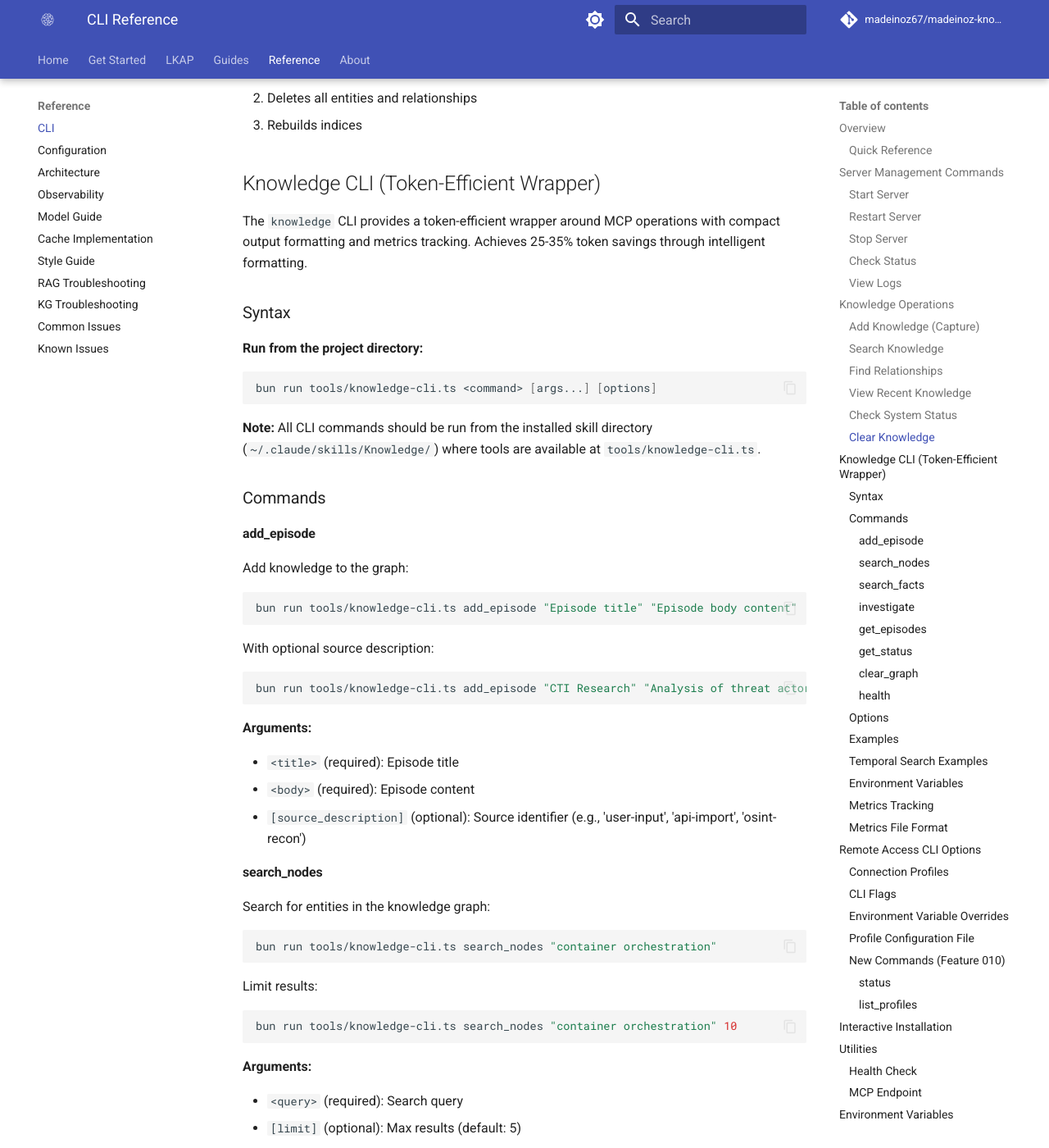
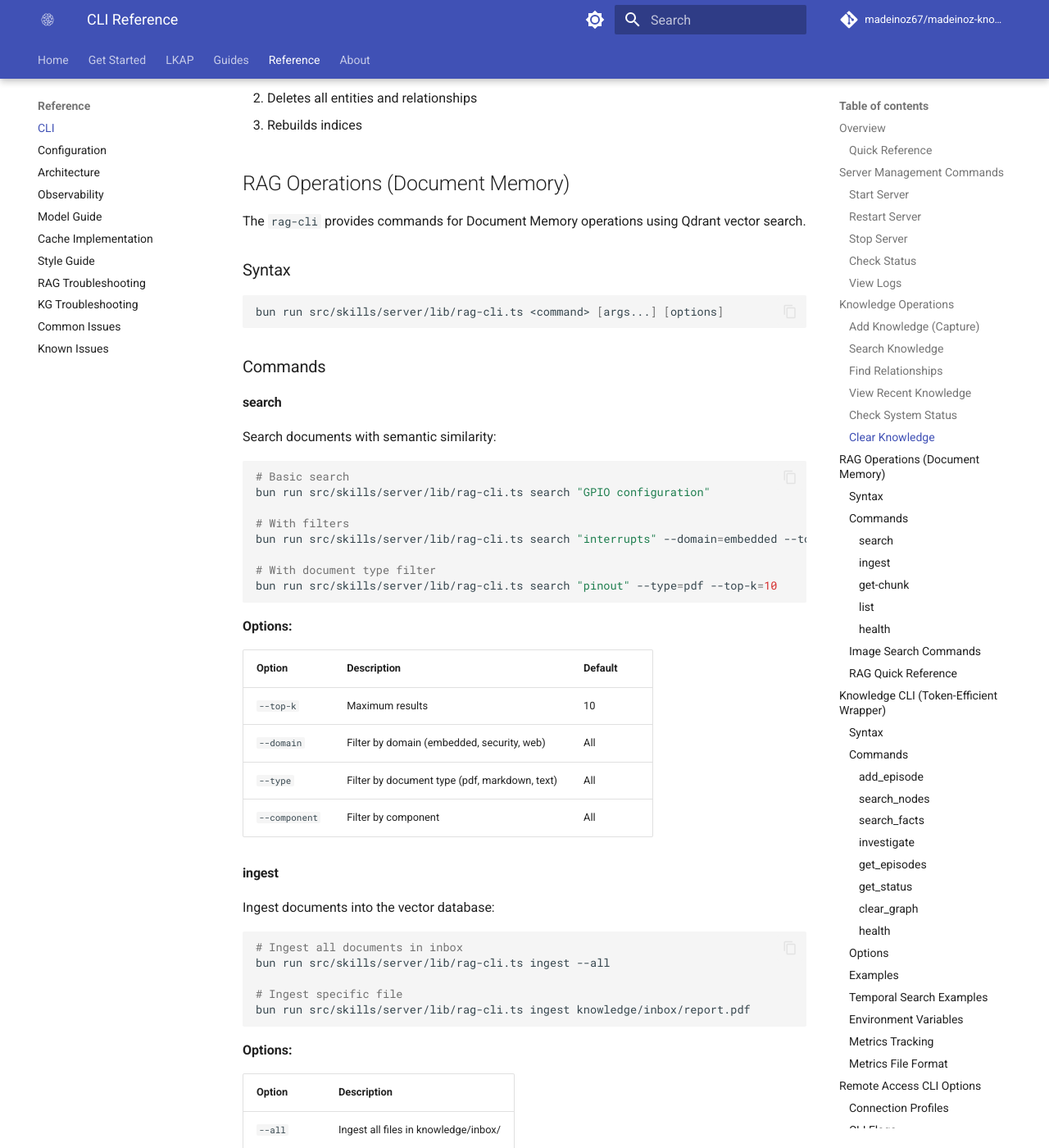
Before and after one commit to madeinoz67/madeinoz-knowledge-system, an MkDocs documentation site: the page built from docs/reference/cli.md, in a window 1280 px wide and 1400 px high, scrolled down 4996 px. Shown: the whole window at 82% size. Built offline with MkDocs 1.6.1 and Material for MkDocs 9.7.7, drawn with Linux system fonts in a browser that asks for light colours; comment, search, counter and statistics services are not loaded; some of the changed text lies outside the part shown.

Commit message:
docs: add RAG advanced search guide and CLI commands
New docs/rag/advanced-search.md:
- Reranker (cross-encoder for +30-40% accuracy)
- Hybrid Search (BM25 + dense for +20% recall)
- HyDE (hypothetical document embeddings)
- Multi-Query (variant generation with RRF)
- Query Classifier (adaptive retrieval routing)
- Configuration reference for all features

Updated docs/reference/cli.md:
- Added RAG Operations section with rag-cli commands
- search, ingest, get-chunk, list, health
- Image search commands
- Updated AI-friendly summary

Navigation: Added RAG Advanced to LKAP menu

Co-Authored-By: Claude Opus 4.6 <noreply@anthropic.com>

````diff
--- a/docs/reference/cli.md
+++ b/docs/reference/cli.md
@@ -5,15 +5,16 @@ description: "Command-line interface reference for the Madeinoz Knowledge System
 
 <!-- AI-FRIENDLY SUMMARY
 System: Madeinoz Knowledge System - CLI Tools
-Purpose: Command-line interface for knowledge graph management, server operations, and remote access
-Key Components: server-cli (container management), knowledge-cli (knowledge operations with remote access support)
+Purpose: Command-line interface for knowledge graph management, server operations, RAG operations, and remote access
+Key Components: server-cli (containers), knowledge-cli (knowledge graph), rag-cli (document memory)
 
 Key Tools/Commands:
 - server-cli: start/stop/restart/status/logs for MCP server containers
-- knowledge-cli: add_episode, search_nodes, search_facts, investigate, get_episodes, get_status, clear_graph, health, status, list_profiles
+- knowledge-cli: add_episode, search_nodes, search_facts, investigate, get_episodes, get_status, clear_graph, health
+- rag-cli: search, ingest, get-chunk, list, health, images search/list/get
 
 Configuration Prefix: MADEINOZ_KNOWLEDGE_
-Default Ports: 8001 (MCP HTTP), 8000 (MCP Server), 7474 (Neo4j Browser), 7687 (Neo4j Bolt)
+Default Ports: 8001 (MCP HTTP), 8000 (MCP Server), 7474 (Neo4j Browser), 7687 (Neo4j Bolt), 6333 (Qdrant)
 
 Remote Access (Feature 010):
 - Connection profiles via YAML config: $PAI_DIR/config/knowledge-profiles.yaml
@@ -234,6 +235,120 @@ This triggers the ClearGraph workflow which:
 1. Confirms destructive action
 2. Deletes all entities and relationships
 3. Rebuilds indices
+
+## RAG Operations (Document Memory)
+
+The `rag-cli` provides commands for Document Memory operations using Qdrant vector search.
+
+### Syntax
+
+```bash
+bun run src/skills/server/lib/rag-cli.ts <command> [args...] [options]
+```
+
+### Commands
+
+#### search
+
+Search documents with semantic similarity:
+
+```bash
+# Basic search
+bun run src/skills/server/lib/rag-cli.ts search "GPIO configuration"
+
+# With filters
+bun run src/skills/server/lib/rag-cli.ts search "interrupts" --domain=embedded --top-k=5
+
+# With document type filter
+bun run src/skills/server/lib/rag-cli.ts search "pinout" --type=pdf --top-k=10
+```
+
+**Options:**
+
+| Option | Description | Default |
+|--------|-------------|---------|
+| `--top-k` | Maximum results | 10 |
+| `--domain` | Filter by domain (embedded, security, web) | All |
+| `--type` | Filter by document type (pdf, markdown, text) | All |
+| `--component` | Filter by component | All |
+
+#### ingest
+
+Ingest documents into the vector database:
+
+```bash
+# Ingest all documents in inbox
+bun run src/skills/server/lib/rag-cli.ts ingest --all
+
+# Ingest specific file
+bun run src/skills/server/lib/rag-cli.ts ingest knowledge/inbox/report.pdf
+```
+
+**Options:**
+
+| Option | Description |
+|--------|-------------|
+| `--all` | Ingest all files in knowledge/inbox/ |
+| `<path>` | Path to specific file |
+
+#### get-chunk
+
+Retrieve a specific chunk by ID:
+
+```bash
+bun run src/skills/server/lib/rag-cli.ts get-chunk <chunk-id>
+```
+
+Returns full chunk text, source document, page, and metadata.
+
+#### list
+
+List ingested documents:
+
+```bash
+# List all documents
+bun run src/skills/server/lib/rag-cli.ts list
+
+# Limit results
+bun run src/skills/server/lib/rag-cli.ts list --limit=20
+```
+
+#### health
+
+Check Qdrant connectivity and status:
+
+```bash
+bun run src/skills/server/lib/rag-cli.ts health
+```
+
+Returns connection status, collection info, and vector count.
+
+### Image Search Commands
+
+Search and manage extracted images from documents:
+
+```bash
+# Search images by description
+bun run src/skills/server/lib/rag-cli.ts images search "pinout diagram"
+
+# List all extracted images
+bun run src/skills/server/lib/rag-cli.ts images list
+
+# Get specific image metadata
+bun run src/skills/server/lib/rag-cli.ts images get <image-id>
+```
+
+### RAG Quick Reference
+
+| Task | Command |
+|------|---------|
+| Search documents | `rag-cli.ts search "<query>"` |
+| Get chunk details | `rag-cli.ts get-chunk <id>` |
+| Ingest all | `rag-cli.ts ingest --all` |
+| Ingest single | `rag-cli.ts ingest <file>` |
+| List documents | `rag-cli.ts list` |
+| Check health | `rag-cli.ts health` |
+| Search images | `rag-cli.ts images search "<query>"` |
 
 ## Knowledge CLI (Token-Efficient Wrapper)
 
--- a/mkdocs.yml
+++ b/mkdocs.yml
@@ -50,6 +50,7 @@ nav:
     - Promotion Workflow: lkap/promotion-workflow.md
     - RAG Concepts: rag/concepts.md
     - RAG Quickstart: rag/quickstart.md
+    - RAG Advanced: rag/advanced-search.md
     - RAG Config: rag/configuration.md
     - KG Concepts: kg/concepts.md
     - KG Quickstart: kg/quickstart.md
````
Also changed, not shown: docs/rag/advanced-search.md (added, +279 -0 lines).
